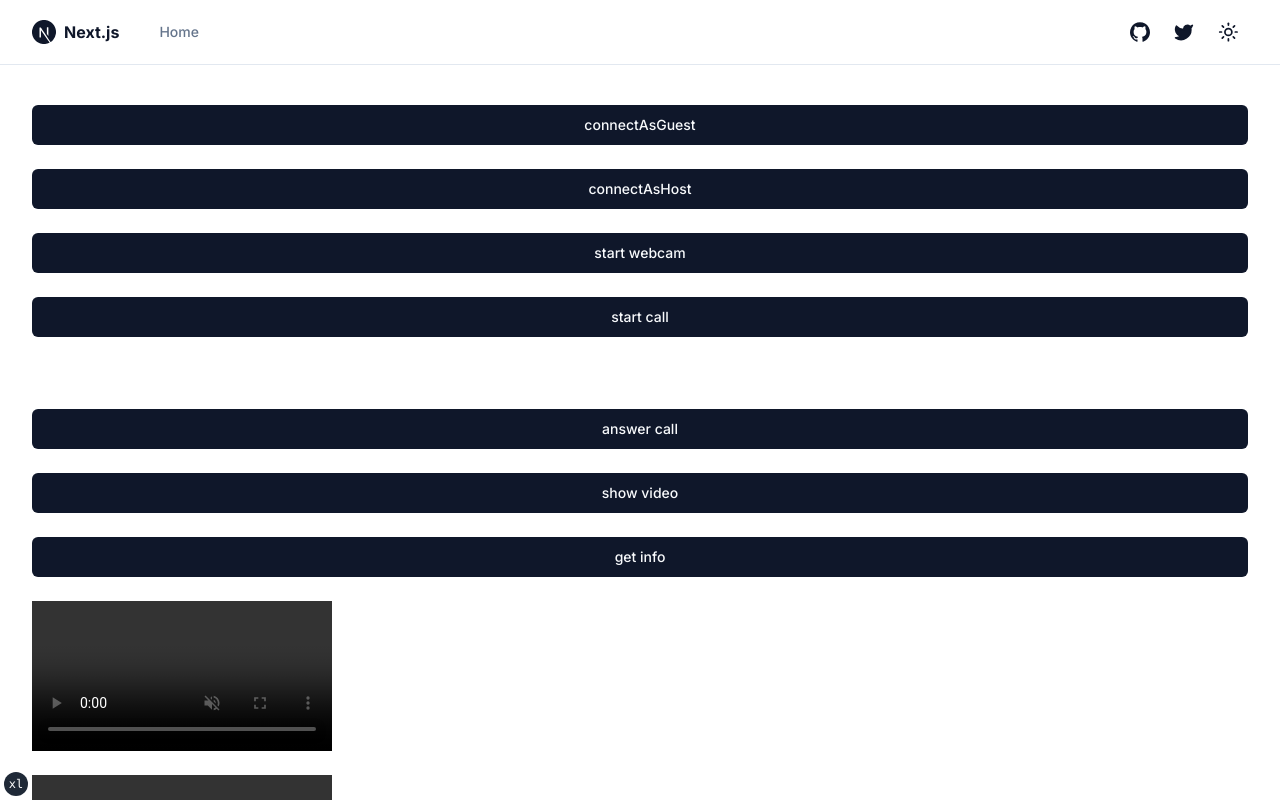
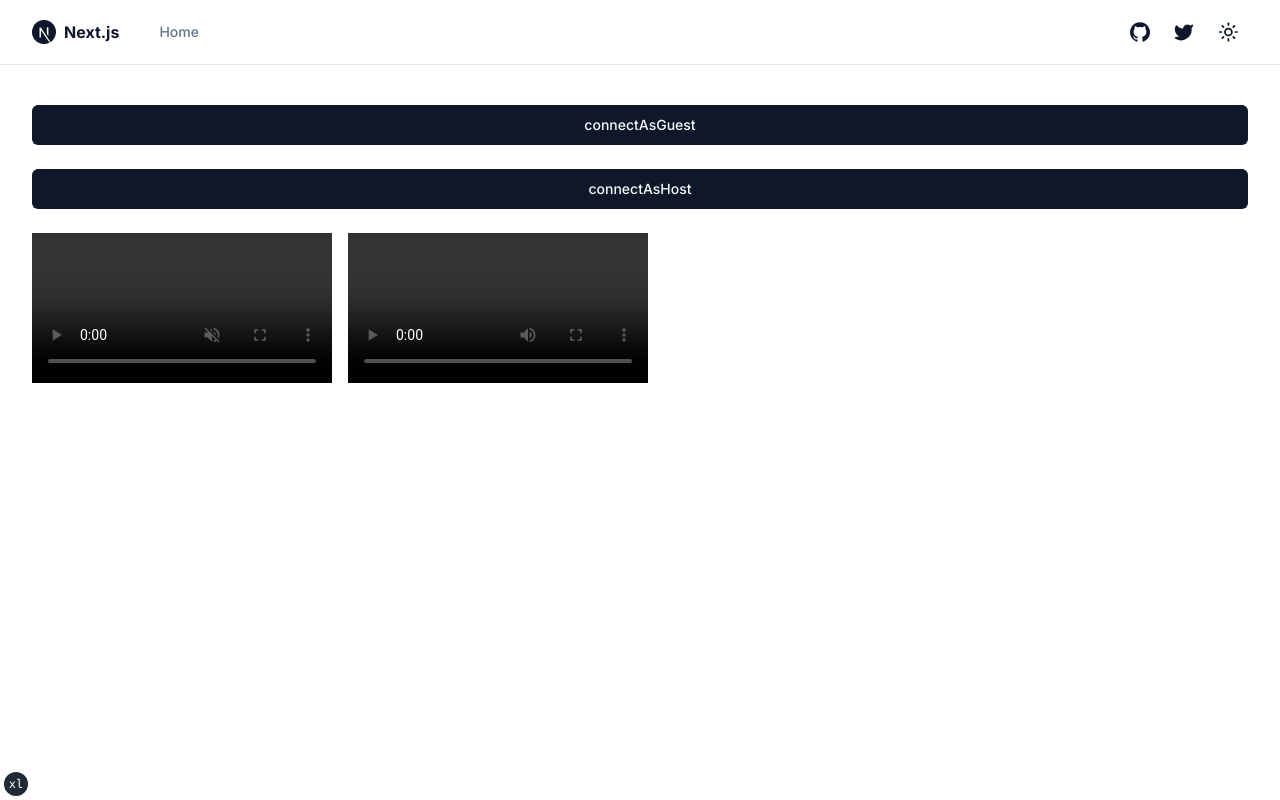
Before and after one commit to calvinusesyourcode/shh, a Next.js app: page / in a window 1280 px wide. Shown: the top 800 px of the page. Built offline with nearby package versions, Linux system fonts and the light colour scheme.

Commit message:
unstable: making pretty

```diff
--- a/components/webcall.tsx
+++ b/components/webcall.tsx
@@ -310,16 +310,18 @@ export function Webcall() {
     <>
       <Button onClick={() => {connectAsGuest()}}>connectAsGuest</Button>
       <Button onClick={() => {connectAsHost()}}>connectAsHost</Button>
-      <Button onClick={() => {startWebcam()}}>start webcam</Button>
+      {/* <Button onClick={() => {startWebcam()}}>start webcam</Button>
       <Button onClick={() => {startCall()}}>start call</Button>
       <input id="callInputField" />
       <Button onClick={() => {answerCall()}}>answer call</Button>
       <Button onClick={() => {showVideo()}}>show video</Button>
-      <Button onClick={() => {getInfoPls()}}>get info</Button>
+      <Button onClick={() => {getInfoPls()}}>get info</Button> */}
+      <div className="flex flex-row gap-4">
       <video id="my-webcam" controls muted>
       </video>
       <video id="their-webcam" controls>
       </video>
+      </div>
     </>
   )
 }
```
